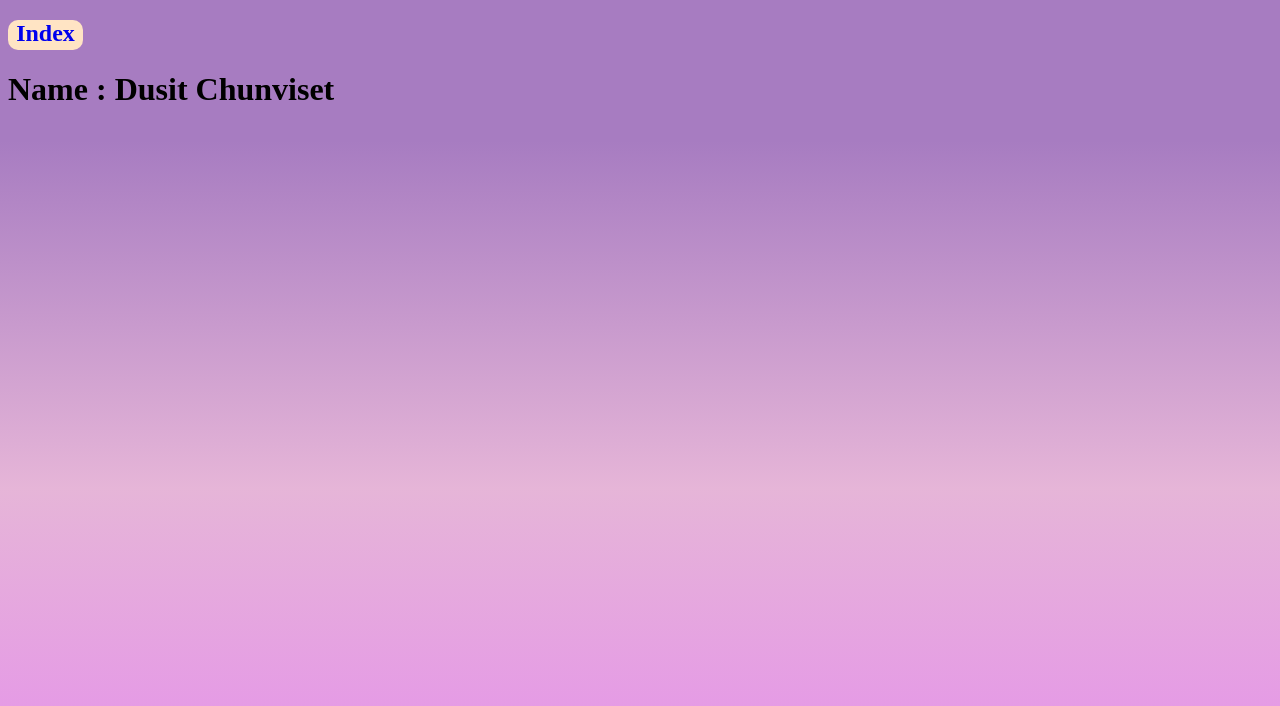
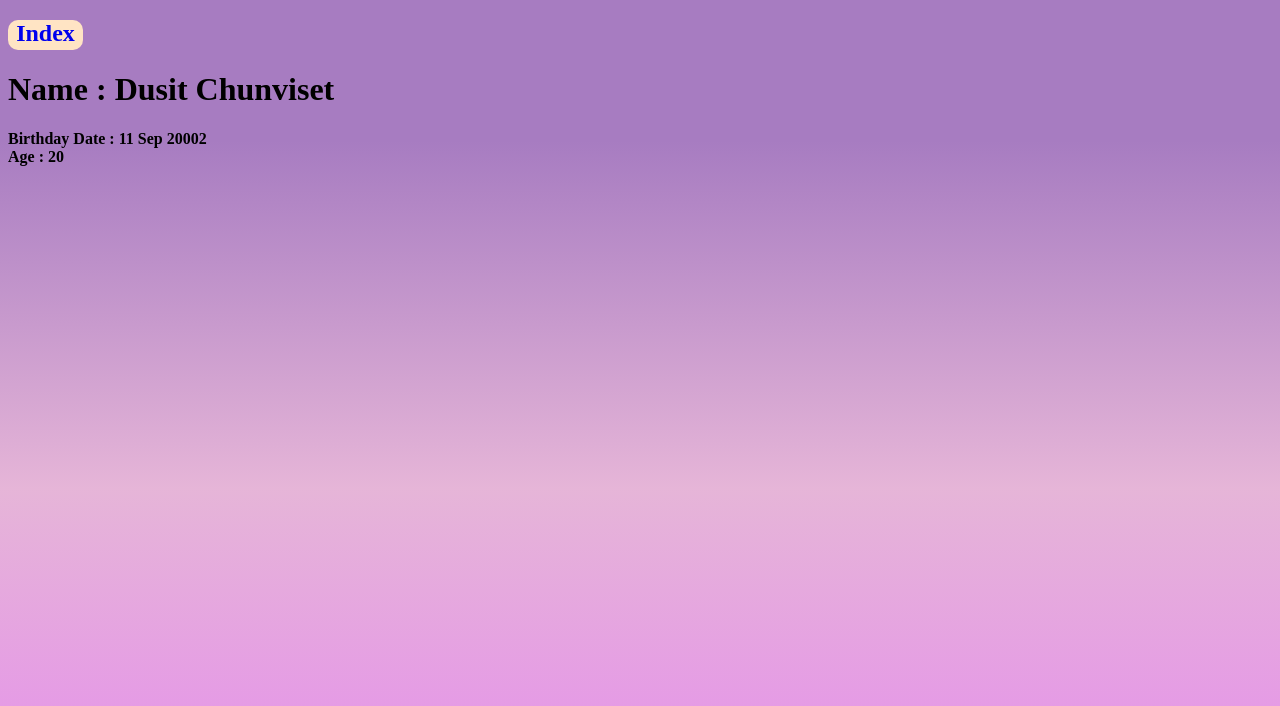
Before and after one commit to DeitYzS/DevOps-Lab03, a plain HTML site: page profile.html in a window 1280 px wide. Drawn offline with Linux system fonts and the light colour scheme.

Commit message:
add my details

```diff
--- a/profile.html
+++ b/profile.html
@@ -32,6 +32,10 @@
         <a href="index.html"><h2>Index</h2></a>
     </div>
     <h1>Name : Dusit Chunviset</h1>
+    <h4>
+        Birthday Date : 11 Sep 20002 <br>
+        Age : 20
+    </h4>
 
 </body>
 </html>
```
